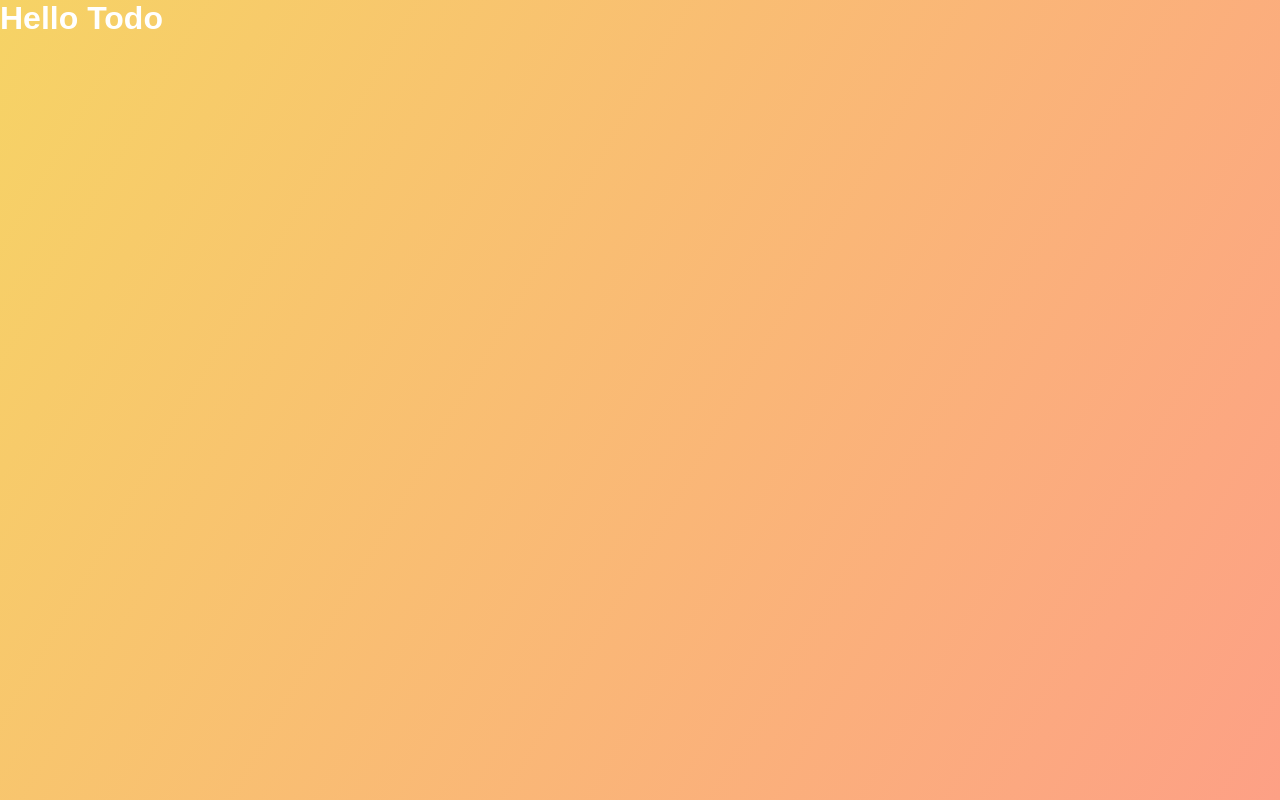
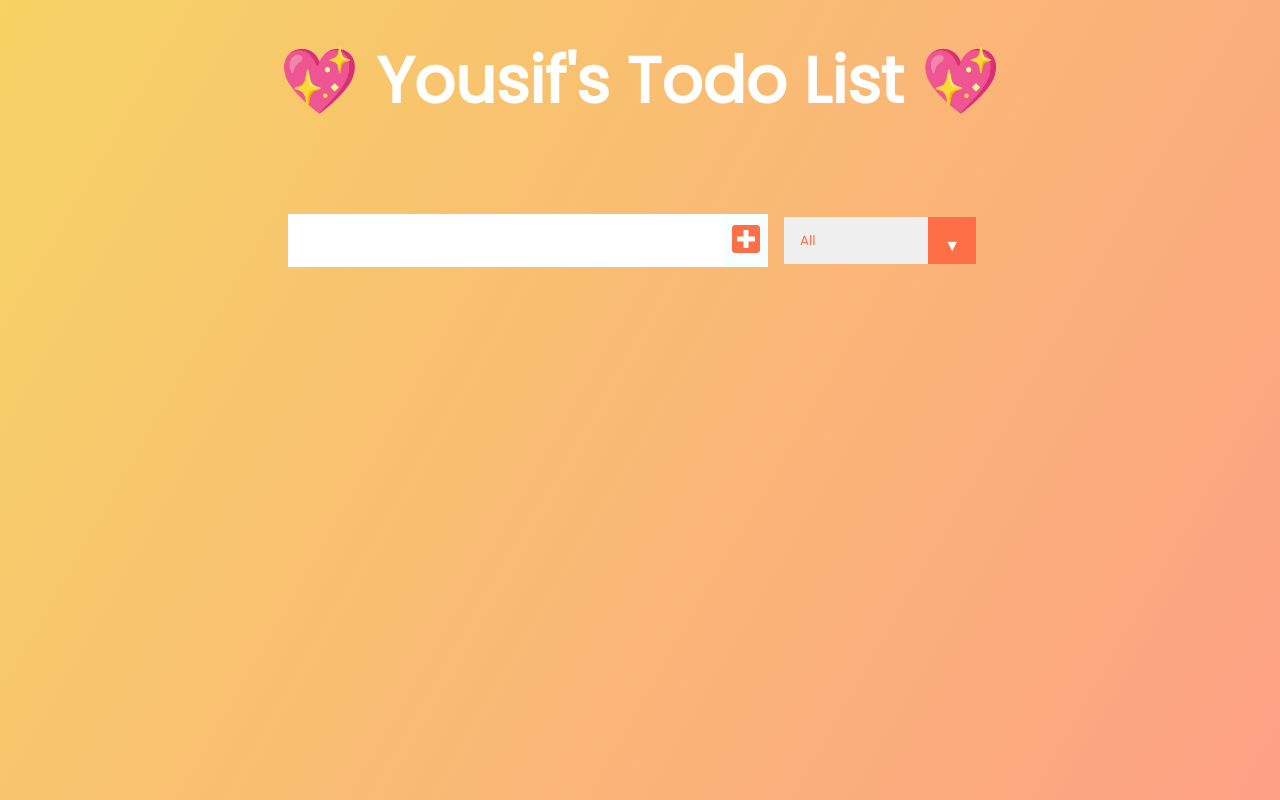
Before and after one commit to YousifAbozid/Todo, a React (Create React App) app: page / in a window 1280 px wide. Built offline with nearby package versions, Linux system fonts and the light colour scheme.

Commit message:
Adding todos with the ability to delete them

```diff
--- a/public/index.html
+++ b/public/index.html
@@ -8,6 +8,16 @@
     <meta
       name="description"
       content="Web site created using create-react-app"
+    />
+    <link
+      href="https://fonts.googleapis.com/css?family=Poppins&display=swap"
+      rel="stylesheet"
+    />
+    <link
+      rel="stylesheet"
+      href="https://cdnjs.cloudflare.com/ajax/libs/font-awesome/5.12.1/css/all.min.css"
+      integrity="sha256-mmgLkCYLUQbXn0B1SRqzHar6dCnv9oZFPEC1g1cwlkk="
+      crossorigin="anonymous"
     />
     <link rel="apple-touch-icon" href="%PUBLIC_URL%/logo192.png" />
     <!--
--- a/src/App.js
+++ b/src/App.js
@@ -1,9 +1,26 @@
-import React from 'react'
+import React, { useState } from 'react'
+import Form from './components/Form'
+import TodoList from './components/TodoList'
 
 const App = () => {
+  const [input, setInput] = useState('')
+  const [todos, setTodos] = useState([])
+
   return (
     <div className="App">
-      <h1>Hello Todo</h1>
+      <header>
+        <h1>💖 Yousif's Todo List 💖</h1>
+      </header>
+      <Form
+        todos={todos}
+        setTodos={setTodos}
+        input={input}
+        setInput={setInput}
+      />
+      <TodoList
+        todos={todos}
+        setTodos={setTodos}
+      />
     </div>
   )
 }
--- /dev/null
+++ b/src/components/Form.js
@@ -0,0 +1,37 @@
+import React from 'react'
+
+const Form = ({ input, setInput, todos, setTodos }) => {
+
+    const handleSubmit = (event) => {
+        event.preventDefault()
+        setTodos([...todos, {
+            text: input,
+            completed: false,
+            id: Math.floor(Math.random() * 10000)
+        }])
+        setInput('')
+    }
+
+    return (
+        <form onSubmit={handleSubmit}>
+            <input
+                type="text"
+                value={input}
+                onChange={(event) => setInput(event.target.value)}
+                className="todo-input"
+            />
+            <button className="todo-button" type="submit">
+                <i className="fas fa-plus-square"></i>
+            </button>
+            <div className="select">
+                <select name="todos" className="filter-todo">
+                <option value="all">All</option>
+                <option value="completed">Completed</option>
+                <option value="uncompleted">Uncompleted</option>
+                </select>
+            </div>
+        </form>
+    )
+}
+
+export default Form
--- /dev/null
+++ b/src/components/Todo.js
@@ -0,0 +1,23 @@
+import React from 'react'
+
+const Todo = ({ todo, todos, setTodos }) => {
+    const handleDelete = () => {
+        setTodos(todos.filter(object => object.id !== todo.id ))
+    }
+
+    return (
+        <div className="todo">
+            <li className="todo-item">
+                {todo.text}
+            </li>
+            <button className="complete-btn">
+                <i className="fas fa-check"></i>
+            </button>
+            <button onClick={handleDelete} className="trash-btn">
+                <i className="fas fa-trash"></i>
+            </button>
+        </div>
+    )
+}
+
+export default Todo
--- /dev/null
+++ b/src/components/TodoList.js
@@ -0,0 +1,21 @@
+import React from 'react'
+import Todo from './Todo'
+
+const TodoList = ({ todos, setTodos }) => {
+    return (
+        <div className="todo-container">
+            <ul className="todo-list">
+                {todos.map(todo => (
+                    <Todo
+                        key={todo.id}
+                        todo={todo}
+                        todos={todos}
+                        setTodos={setTodos}
+                    />
+                ))}
+            </ul>
+        </div>
+    )
+}
+
+export default TodoList
```
